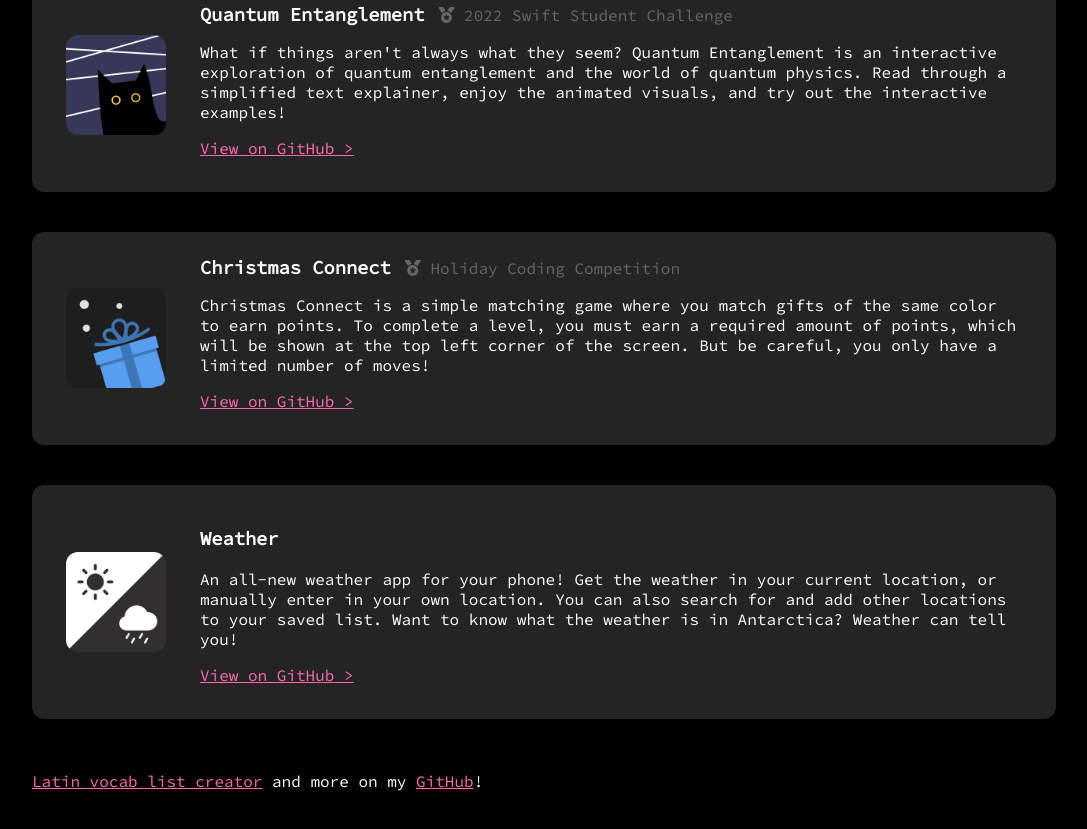
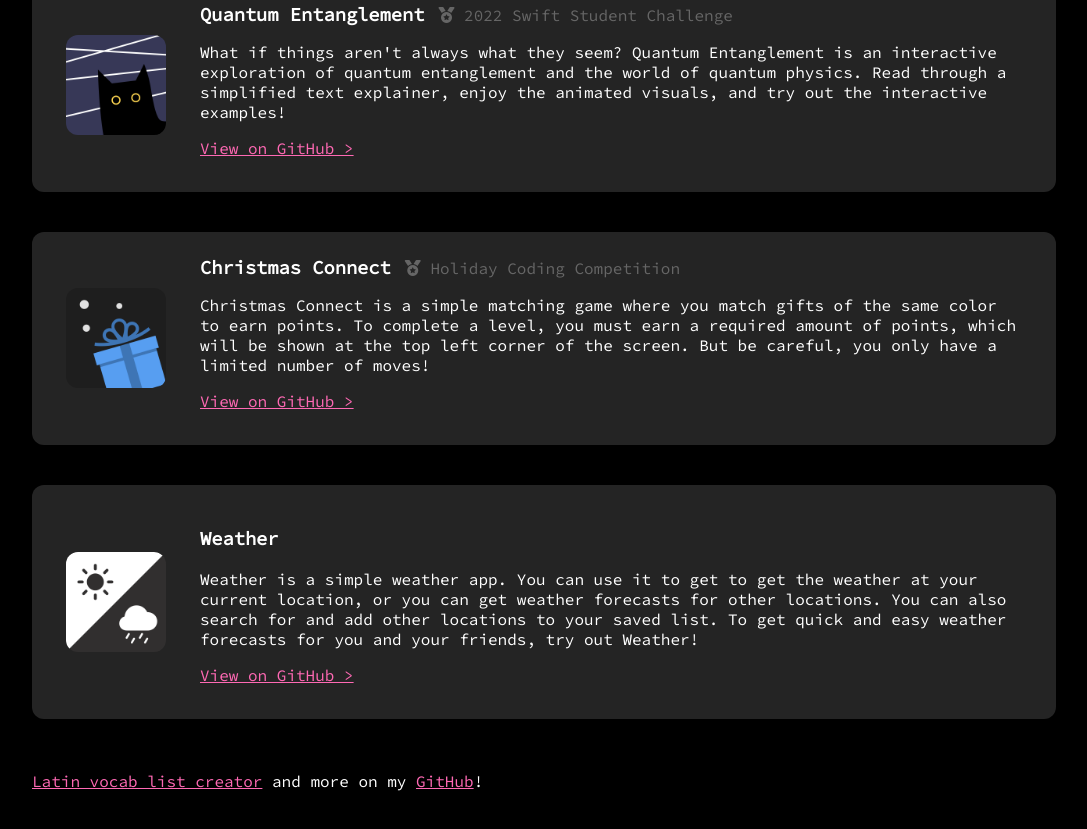
Before and after one commit to codeswift27/codeswift27.github.io, a plain HTML site: page index.html in a window 1280 px wide. Shown: the part 912-1741 px from the top of the page, without its empty margins (96-1183 px from the left). Drawn offline with Linux system fonts and the light colour scheme.

Commit message:
Update index.html

```diff
--- a/index.html
+++ b/index.html
@@ -68,7 +68,7 @@
                 </div>
               <div>
                 <h3>Weather</h3>
-                <p>An all-new weather app for your phone! Get the weather in your current location, or manually enter in your own location. You can also search for and add other locations to your saved list. Want to know what the weather is in Antarctica? Weather can tell you!</p>
+                <p>Weather is a simple weather app. You can use it to get to get the weather at your current location, or you can get weather forecasts for other locations. You can also search for and add other locations to your saved list. To get quick and easy weather forecasts for you and your friends, try out Weather!</p>
                 <a href="https://github.com/codeswift27/weather.git">View on GitHub ></a>
               </div>
             </div>
```
